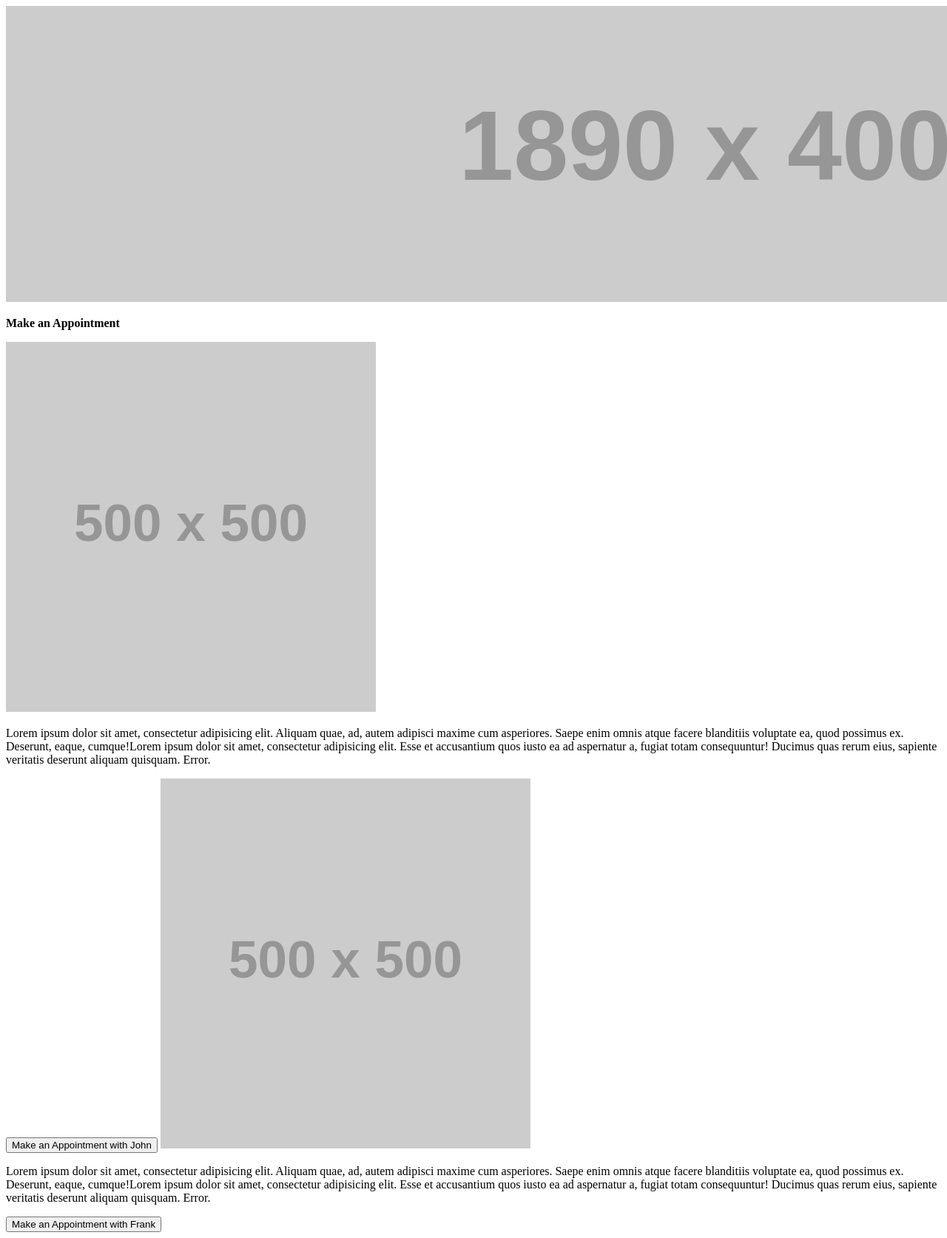
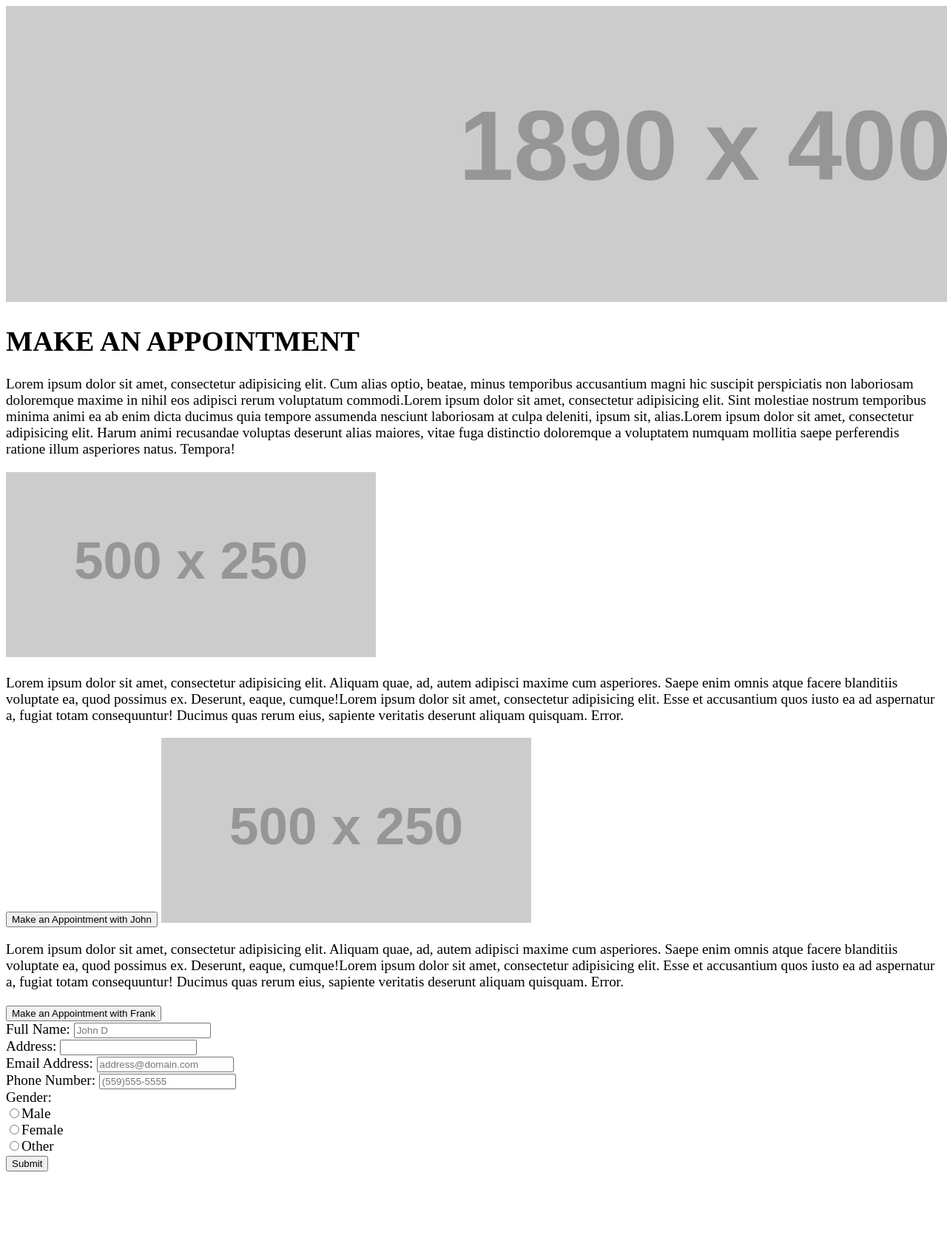
Before and after one commit to Jasmineb0112/Client-Project, a PHP site: page /appointment.php in a window 1280 px wide; the page is wider, and only the part inside the window is pictured. Shown: that part at 74% size. After the commit the page ends 1583 px from the top of that part, so only its background shows below. Run offline with PHP 8.4, Linux system fonts and the light colour scheme; grey boxes labelled with a size stand in for pictures from a placeholder-image service; some libraries are stand-ins or nearby versions.

Commit message:
added a css file, made some of the html for the other pages

```diff
--- a/appointment.php
+++ b/appointment.php
@@ -3,24 +3,66 @@
 <head>
     <meta charset="UTF-8">
     <title>Appointment</title>
+        <link rel="stylesheet" href="css/index.css">
+
 </head>
 <body>
-        <!-- the image is for the appoinment and the team page, the p is going on top of the image -->
+        <!-- the image is for the appoinment and the team page, the h1 is going on top of the image -->
 <img src="http://placehold.it/1890x400" alt="replace me">
-<p><b>Make an Appointment</b></p>
+<h1>MAKE AN APPOINTMENT</h1>
+
+<!-- the p is just text-->
+<!--  it's the we are dedicated top helping you thing...-->
+
+<p>Lorem ipsum dolor sit amet, consectetur adipisicing elit. Cum alias optio, beatae, minus temporibus accusantium magni hic suscipit perspiciatis non laboriosam doloremque maxime in nihil eos adipisci rerum voluptatum commodi.Lorem ipsum dolor sit amet, consectetur adipisicing elit. Sint molestiae nostrum temporibus minima animi ea ab enim dicta ducimus quia tempore assumenda nesciunt laboriosam at culpa deleniti, ipsum sit, alias.Lorem ipsum dolor sit amet, consectetur adipisicing elit. Harum animi recusandae voluptas deserunt alias maiores, vitae fuga distinctio doloremque a voluptatem numquam mollitia saepe perferendis ratione illum asperiores natus. Tempora!</p>
 
 <!-- Pictures are cartoons of team-->
- <img src="http://placehold.it/500x500" alt="replace me">
+<!-- Pictures are drawn-->
+ <img src="http://placehold.it/500x250" alt="replace me">
 <p>Lorem ipsum dolor sit amet, consectetur adipisicing elit. Aliquam quae, ad, autem adipisci maxime cum asperiores. Saepe enim omnis atque facere blanditiis voluptate ea, quod possimus ex. Deserunt, eaque, cumque!Lorem ipsum dolor sit amet, consectetur adipisicing elit. Esse et accusantium quos iusto ea ad aspernatur a, fugiat totam consequuntur! Ducimus quas rerum eius, sapiente veritatis deserunt aliquam quisquam. Error.</p>
 <button>Make an Appointment with John</button>
+<!-- button will send you to form-->
 
-<img src="http://placehold.it/500x500" alt="replace me">
+<!-- Pictures are drawn-->
+<img src="http://placehold.it/500x250" alt="replace me">
 <p>Lorem ipsum dolor sit amet, consectetur adipisicing elit. Aliquam quae, ad, autem adipisci maxime cum asperiores. Saepe enim omnis atque facere blanditiis voluptate ea, quod possimus ex. Deserunt, eaque, cumque!Lorem ipsum dolor sit amet, consectetur adipisicing elit. Esse et accusantium quos iusto ea ad aspernatur a, fugiat totam consequuntur! Ducimus quas rerum eius, sapiente veritatis deserunt aliquam quisquam. Error.</p>
 <button>Make an Appointment with Frank</button>
+<!-- button will send you to form-->
 
 
+<!-- This is going to be the form for the client to put their information to make an appointment-->
+   <div class="form">
+                      <form action="info.php" method="post">
+
+                         <label for="fn">Full Name:</label>
+                         <input type="text" name="fn" placeholder="John D" required><br>
 
 
+                         <label for="ad">Address:</label>
+                         <input type="text" name="ad" required><br>
+
+
+                         <label for="email">Email Address:</label>
+                        <input type="email" name="email"
+                        placeholder="address@domain.com" required><br>
+
+                         <label for="phone">Phone Number:</label>
+                        <input type="number" name="phone"
+                        placeholder="(559)555-5555" maxlength="15" required><br>
+
+                <!-- this is going to be the times for appointmetns-->
+                              <label for="sex">Gender:</label> <br>
+                             <input type="radio" name="sex"
+                             value="M">Male<br>
+                             <input type="radio" name="sex"
+                             value="F">Female<br>
+                             <input type="radio" name="sex"
+                             value="O">Other<br>
+
+
+                         <input type="submit" value="Submit"><br>
+                     </form>
+                  </div>
 
 </body>
 </html>
--- /dev/null
+++ b/css/index.css
@@ -0,0 +1,8 @@
+body{
+    font-size: 1.2em;
+}
+
+.forty {
+    width: 60%;
+    flex: wrap;
+}
--- a/team.php
+++ b/team.php
@@ -3,12 +3,14 @@
 <head>
     <meta charset="UTF-8">
     <title> Team</title>
+        <link rel="stylesheet" href="css/index.css">
+
 </head>
 <body>
     <!-- Image will be a cartoon of the TEAM-->
-      <!-- the image is for the appoinment and the team page, the p is going on top of the image -->
+      <!-- the image is for the appoinment and the team page, the h1 is going on top of the image -->
      <img src="http://placehold.it/1890x400" alt="replace me">
-<p><b>TEAM</b></p>
+<h1>MEET THE TEAM</h1>
 <!-- Pictures are cartoons of team-->
  <img src="http://placehold.it/500x500" alt="replace me">
 <p>Lorem ipsum dolor sit amet, consectetur adipisicing elit. Aliquam quae, ad, autem adipisci maxime cum asperiores. Saepe enim omnis atque facere blanditiis voluptate ea, quod possimus ex. Deserunt, eaque, cumque!Lorem ipsum dolor sit amet, consectetur adipisicing elit. Esse et accusantium quos iusto ea ad aspernatur a, fugiat totam consequuntur! Ducimus quas rerum eius, sapiente veritatis deserunt aliquam quisquam. Error.</p>
```
Also changed, not shown: contact.php (+11 -0 lines), index.php (+7 -15 lines).
